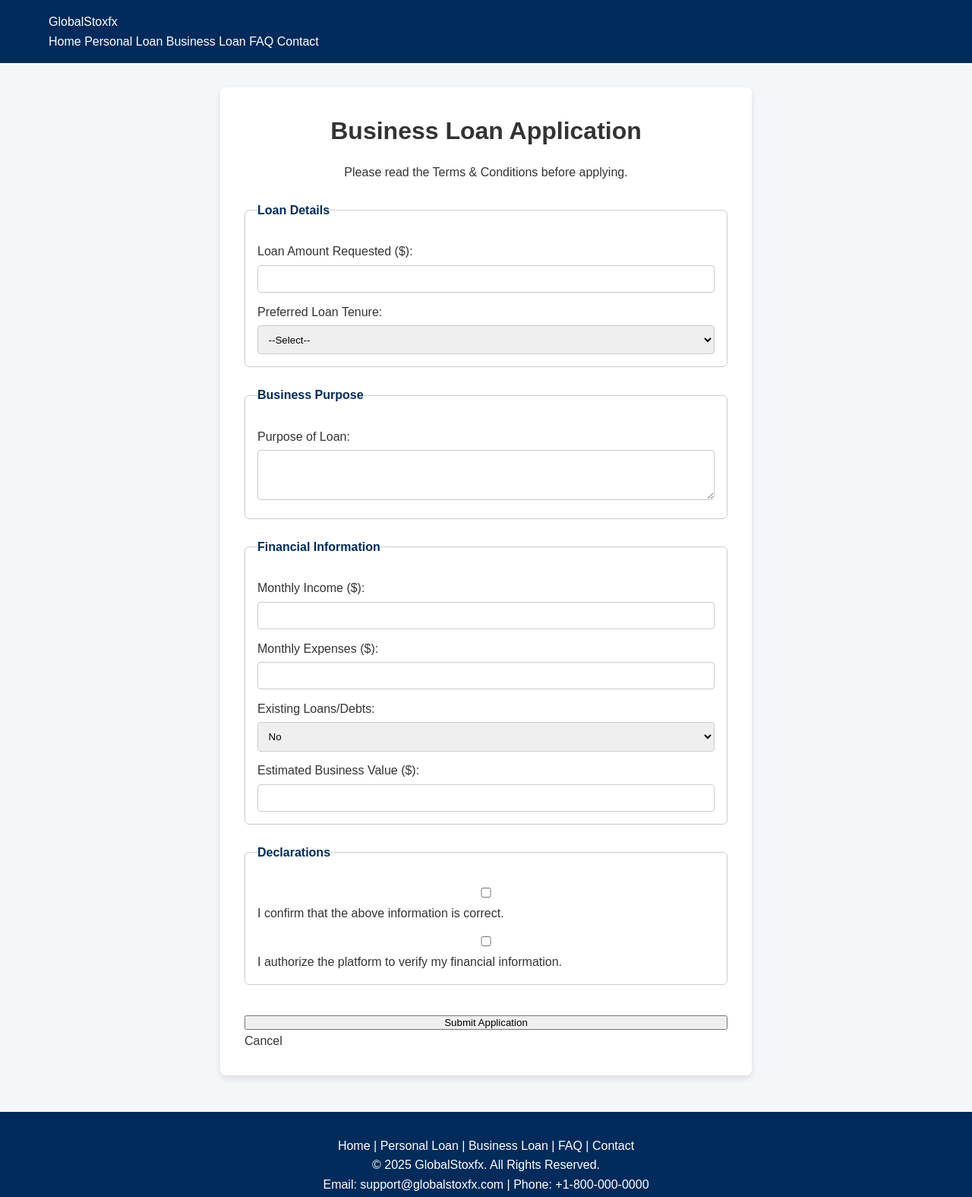
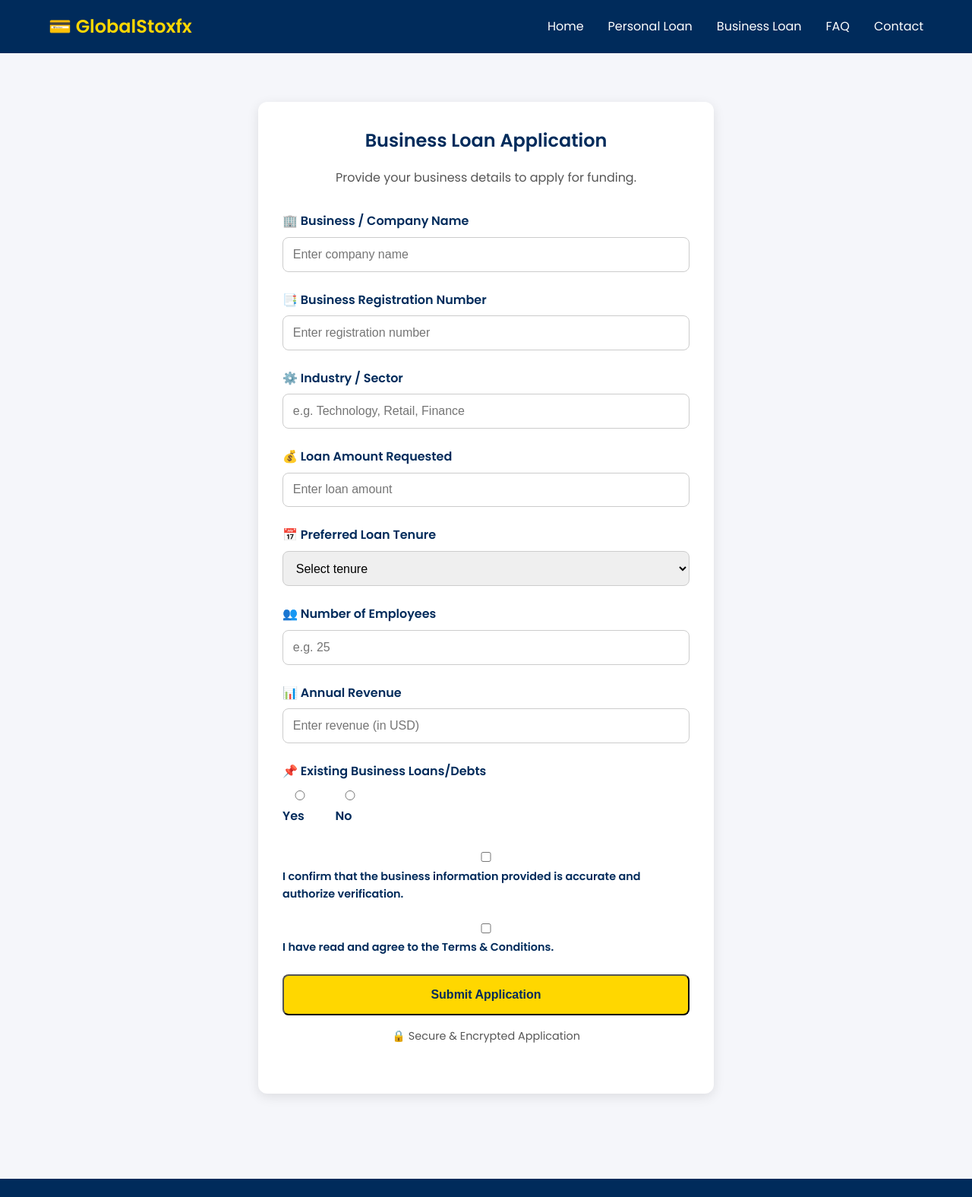
Before and after one commit to FormulaStat/loanpreview, a plain HTML site: page business/business.html in a window 1280 px wide. Shown: the top 1575 px of the page at 76% size. Drawn offline with Linux system fonts and the light colour scheme.

Commit message:
Update business.html

```diff
--- a/business/business.html
+++ b/business/business.html
@@ -3,117 +3,131 @@
 <head>
   <meta charset="UTF-8" />
   <meta name="viewport" content="width=device-width, initial-scale=1.0" />
-  <title>Business Loan Application | GlobalStoxfx</title>
+  <title>Business Loan - GlobalStoxfx</title>
+  <link rel="icon" type="image/png" href="../assets/images/favicon.png" />
   <link rel="stylesheet" href="../assets/css/style.css" />
-  <link rel="stylesheet" href="../assets/css/business.css" />
+  <link rel="stylesheet" href="../assets/css/form.css" />
+  <link href="https://fonts.googleapis.com/css2?family=Poppins:wght@400;600&display=swap" rel="stylesheet">
 </head>
 <body>
 
-  <!-- ✅ Sticky Navbar -->
-<header class="navbar">
-  <div class="container nav-content">
-    <a href="index.html" class="logo">GlobalStoxfx</a>
-    <nav id="nav-links">
-      <a href="index.html">Home</a>
-      <a href="personal.html">Personal Loan</a>
-      <a href="business.html">Business Loan</a>
-      <a href="#faq">FAQ</a>
-      <a href="#contact">Contact</a>
-    </nav>
-    <button class="nav-toggle" id="nav-toggle">☰</button>
-  </div>
-</header>
+  <!-- 🌐 Navbar -->
+  <header class="navbar">
+    <div class="container nav-container">
+      <div class="logo">
+        <a href="../index.html">💳 GlobalStoxfx</a>
+      </div>
+      <nav>
+        <ul class="nav-links" id="nav-links">
+          <li><a href="../index.html">Home</a></li>
+          <li><a href="../personal/personal.html">Personal Loan</a></li>
+          <li><a href="business.html" class="active">Business Loan</a></li>
+          <li><a href="../index.html#faq">FAQ</a></li>
+          <li><a href="../index.html#contact">Contact</a></li>
+        </ul>
+        <button class="nav-toggle" id="nav-toggle">☰</button>
+      </nav>
+    </div>
+  </header>
 
-  <main class="form-container">
-    <h1>Business Loan Application</h1>
-    <p class="note">Please read the <a href="../terms/terms.html">Terms &amp; Conditions</a> before applying.</p>
+  <!-- 🎯 Business Loan Form -->
+  <section class="form-section">
+    <div class="container">
+      <div class="form-card">
+        <h2>Business Loan Application</h2>
+        <p>Provide your business details to apply for funding.</p>
 
-    <form id="businessLoanForm">
-      <!-- Loan Details -->
-      <fieldset>
-        <legend>Loan Details</legend>
-        <label for="loanAmount">Loan Amount Requested ($):</label>
-        <input type="number" id="loanAmount" name="loanAmount" required min="100000" max="1000000000" />
+        <form class="loan-form">
+          <!-- Company Name -->
+          <div class="form-group">
+            <label for="company">🏢 Business / Company Name</label>
+            <input type="text" id="company" name="company" required placeholder="Enter company name" />
+          </div>
 
-        <label for="loanTenure">Preferred Loan Tenure:</label>
-        <select id="loanTenure" name="loanTenure" required>
-          <option value="">--Select--</option>
-          <option value="3">3 months</option>
-          <option value="6">6 months</option>
-          <option value="12">12 months</option>
-          <option value="24">24 months</option>
-          <option value="other">Other</option>
-        </select>
-      </fieldset>
+          <!-- Registration Number -->
+          <div class="form-group">
+            <label for="reg">📑 Business Registration Number</label>
+            <input type="text" id="reg" name="reg" required placeholder="Enter registration number" />
+          </div>
 
-      <!-- Business Purpose -->
-      <fieldset>
-        <legend>Business Purpose</legend>
-        <label for="purpose">Purpose of Loan:</label>
-        <textarea id="purpose" name="purpose" rows="3" required></textarea>
-      </fieldset>
+          <!-- Industry -->
+          <div class="form-group">
+            <label for="industry">⚙️ Industry / Sector</label>
+            <input type="text" id="industry" name="industry" required placeholder="e.g. Technology, Retail, Finance" />
+          </div>
 
-      <!-- Financial Info -->
-      <fieldset>
-        <legend>Financial Information</legend>
-        <label for="income">Monthly Income ($):</label>
-        <input type="number" id="income" name="income" required />
+          <!-- Loan Amount -->
+          <div class="form-group">
+            <label for="amount">💰 Loan Amount Requested</label>
+            <input type="number" id="amount" name="amount" required placeholder="Enter loan amount" />
+          </div>
 
-        <label for="expenses">Monthly Expenses ($):</label>
-        <input type="number" id="expenses" name="expenses" required />
+          <!-- Tenure -->
+          <div class="form-group">
+            <label for="tenure">📅 Preferred Loan Tenure</label>
+            <select id="tenure" name="tenure" required>
+              <option value="">Select tenure</option>
+              <option>6 months</option>
+              <option>12 months</option>
+              <option>24 months</option>
+              <option>36 months</option>
+              <option>Other</option>
+            </select>
+          </div>
 
-        <label for="debts">Existing Loans/Debts:</label>
-        <select id="debts" name="debts">
-          <option value="no">No</option>
-          <option value="yes">Yes</option>
-        </select>
+          <!-- Employees -->
+          <div class="form-group">
+            <label for="employees">👥 Number of Employees</label>
+            <input type="number" id="employees" name="employees" required placeholder="e.g. 25" />
+          </div>
 
-        <div id="debtDetails" style="display:none;">
-          <label for="outstanding">Outstanding Balance ($):</label>
-          <input type="number" id="outstanding" name="outstanding" />
-        </div>
+          <!-- Annual Revenue -->
+          <div class="form-group">
+            <label for="revenue">📊 Annual Revenue</label>
+            <input type="number" id="revenue" name="revenue" required placeholder="Enter revenue (in USD)" />
+          </div>
 
-        <label for="value">Estimated Business Value ($):</label>
-        <input type="number" id="value" name="value" required />
-      </fieldset>
+          <!-- Existing Loans -->
+          <div class="form-group">
+            <label>📌 Existing Business Loans/Debts</label>
+            <div class="radio-group">
+              <label><input type="radio" name="bizdebt" value="Yes" required /> Yes</label>
+              <label><input type="radio" name="bizdebt" value="No" required /> No</label>
+            </div>
+          </div>
 
-      <!-- Declarations -->
-      <fieldset>
-        <legend>Declarations</legend>
-        <label>
-          <input type="checkbox" id="confirmInfo" required />
-          I confirm that the above information is correct.
-        </label>
-        <label>
-          <input type="checkbox" id="authorize" required />
-          I authorize the platform to verify my financial information.
-        </label>
-      </fieldset>
+          <!-- Declaration -->
+          <div class="form-group checkbox">
+            <label>
+              <input type="checkbox" required />
+              I confirm that the business information provided is accurate and authorize verification.
+            </label>
+          </div>
 
-      <button type="submit" class="btn">Submit Application</button>
-      <a href="../index.html" class="btn btn-alt">Cancel</a>
-    </form>
+          <!-- Terms & Conditions -->
+<div class="form-group checkbox">
+  <label>
+    <input type="checkbox" required />
+    I have read and agree to the
+    <a href="../terms.html" target="_blank">Terms & Conditions</a>.
+  </label>
+</div>
 
-    <!-- Loader/Result -->
-    <div id="formResult" class="hidden"></div>
-  </main>
+          <button type="submit" class="btn btn-primary">Submit Application</button>
+          <p class="secure-text">🔒 Secure & Encrypted Application</p>
+        </form>
+      </div>
+    </div>
+  </section>
 
-  <!-- ✅ Footer -->
-<footer class="footer">
-  <div class="container">
-    <div class="footer-links">
-      <a href="index.html">Home</a> |
-      <a href="personal.html">Personal Loan</a> |
-      <a href="business.html">Business Loan</a> |
-      <a href="#faq">FAQ</a> |
-      <a href="#contact">Contact</a>
+  <!-- ⚖️ Footer -->
+  <footer class="footer">
+    <div class="container footer-container">
+      <p>© 2025 GlobalStoxfx. All rights reserved.</p>
+      <p><small>GlobalStoxfx is committed to compliance with lending regulations.</small></p>
     </div>
-    <p>© 2025 GlobalStoxfx. All Rights Reserved.</p>
-    <p>Email: support@globalstoxfx.com | Phone: +1-800-000-0000</p>
-  </div>
-</footer>
+  </footer>
 
-  <script src="assets/js/nav.js"></script>
-  <script src="../assets/js/business.js"></script>
+  <script src="../assets/js/main.js"></script>
 </body>
 </html>
```
